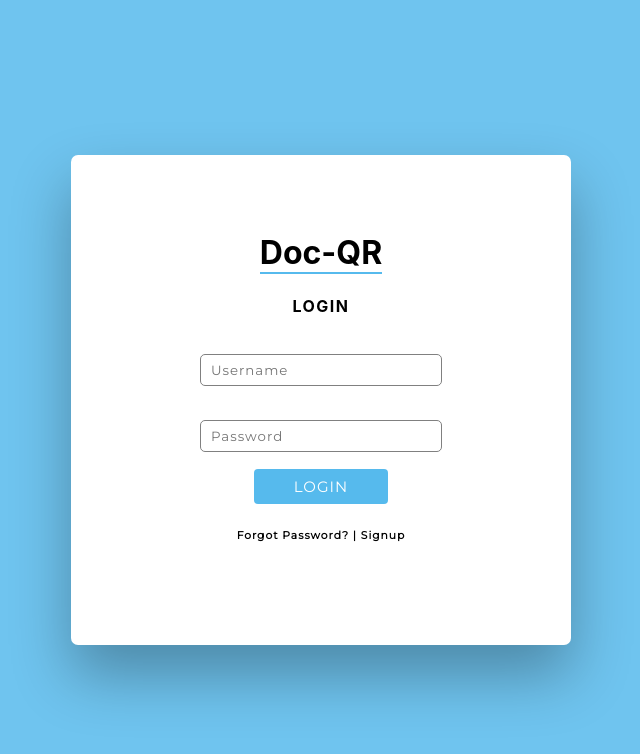
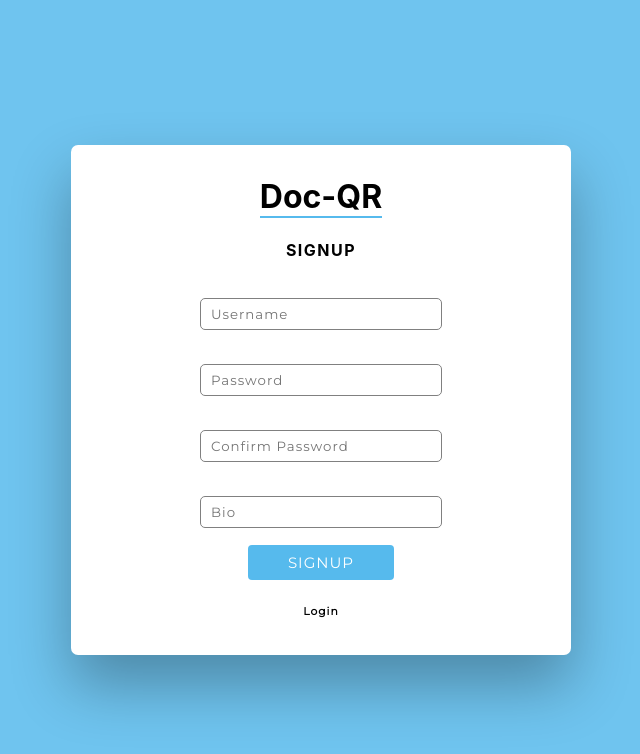
Before and after one commit to unniznd/doc-qr, a React (Create React App) app in the folder frontend/: page /signup in a window 1280 px wide. Shown: the top 754 px of the page, without its empty margins (319-959 px from the left). Built offline with nearby package versions, Linux system fonts and the light colour scheme.

Commit message:
Signup page added

```diff
--- a/frontend/package.json
+++ b/frontend/package.json
@@ -8,6 +8,7 @@
     "@testing-library/user-event": "^13.5.0",
     "react": "^17.0.2",
     "react-dom": "^17.0.2",
+    "react-router-dom": "^6.2.1",
     "react-scripts": "5.0.0",
     "web-vitals": "^2.1.4"
   },
--- a/frontend/src/App.js
+++ b/frontend/src/App.js
@@ -1,13 +1,20 @@
+import {BrowserRouter as Router,Route,Routes} from 'react-router-dom'
 import './App.css'
 import Login from './Components/Login/Login'
+import Signup from './Components/Signup/Signup'
 
 
 function App() {
   return (
-    <div className="App">
-      <Login/>
-    </div>
-  );
+    <Router>
+      <div className="App">
+        <Routes>
+          <Route exact path='/' element={<Login/>} />
+          <Route path='/signup' element={<Signup/>} />
+          </Routes>
+      </div>
+    </Router>
+  )
 }
 
 export default App;
--- a/frontend/src/Components/Login/Login.css
+++ b/frontend/src/Components/Login/Login.css
@@ -59,7 +59,10 @@ form h6{
     font-family: 'Montserrat', sans-serif;
     letter-spacing: 1px;
 }
-
+h6 a{
+    text-decoration: none;
+    cursor: pointer;
+}
 @media screen and (min-width:1000px){
     .login{
         height:55vh;
--- a/frontend/src/Components/Login/Login.js
+++ b/frontend/src/Components/Login/Login.js
@@ -1,7 +1,11 @@
+import {useNavigate} from 'react-router-dom'
 import React from 'react';
 import './Login.css'
 
 function Login() {
+  const navigate = useNavigate()
+  const handleSignup = () => {navigate('/signup')}
+
   return (
     <div className="login">
       <div className="login-wrap">
@@ -11,7 +15,7 @@ function Login() {
           <input type="text" className='l-input' placeholder='Username'/> <br/>
           <input type="password" className='l-input' placeholder='Password'/> <br/>
           <input type="submit" className='login-btn' value="LOGIN" />
-          <h6>Forgot Password? | Signup</h6>
+          <h6>Forgot Password? | <a onClick={handleSignup}>Signup</a></h6>
         </form>
       </div>
     </div>
--- a/frontend/src/Components/Signup/Signup.css
+++ b/frontend/src/Components/Signup/Signup.css
@@ -0,0 +1,70 @@
+@import url('https://fonts.googleapis.com/css2?family=Montserrat&display=swap');
+
+.Signup{
+    background-color: #fff;
+    padding: 40px 25px;
+    border-radius:7px;
+    box-shadow: 0 30px 60px 0 rgb(0 0 0 / 30%);
+    width: 70%;
+    display: flex;
+    justify-content: center;
+    align-items: center;
+    max-width: 450px;
+}
+.Signup-wrap{
+    width: fit-content;
+    height: fit-content;
+
+}
+.heading{
+    width:100%;
+}
+h1{
+    width:fit-content;
+    margin: 0 auto;
+    border-bottom: 2px solid #56baed;
+}
+h4{
+    text-align: center;
+    letter-spacing:1.5px;
+}
+.s-form{
+    width:fit-content;
+    margin: 0 auto;
+    text-align: center;
+}
+.s-input{
+    width: 220px;
+    margin: 17px 0;
+    height: 30px;
+    padding: 0 10px;
+    font-family: 'Montserrat', sans-serif;
+    letter-spacing: 1px;
+    border: 1px solid gray;
+    border-radius: 5px;
+}
+.Signup-btn{
+    border-radius: 4px;
+    padding: 8px 40px;
+    border: 0;
+    font-size: 15px;
+    font-family: 'Montserrat', sans-serif;
+    letter-spacing: 1px;
+    background-color: #56baed;
+    color: #fff;
+    cursor: pointer;
+}
+form h6{
+    font-family: 'Montserrat', sans-serif;
+    letter-spacing: 1px;
+}
+h6{
+    text-decoration: none;
+    cursor: pointer;
+}
+@media screen and (min-width:1000px){
+    .Signup{
+        height:55vh;
+        padding:45px 25px 25px;
+    }
+}
--- a/frontend/src/Components/Signup/Signup.js
+++ b/frontend/src/Components/Signup/Signup.js
@@ -0,0 +1,27 @@
+import {useNavigate} from 'react-router-dom'
+import React from 'react';
+import './Signup.css'
+
+function Signup() {
+    const navigate = useNavigate()
+    const handleLogin = ()=>{navigate('/')}
+
+  return (
+    <div className="Signup">
+      <div className="Signup-wrap">
+        <div className="heading"> <h1>Doc-QR</h1></div>
+        <h4>SIGNUP</h4>
+        <form className="s-form">
+          <input type="text" className='s-input' placeholder='Username'/> <br/>
+          <input type="password" className='s-input' placeholder='Password'/> <br/>
+          <input type="password" className='s-input' placeholder='Confirm Password'/> <br/>
+          <input type="text" className='s-input' placeholder='Bio'/> <br/>
+          <input type="submit" className='Signup-btn' value="SIGNUP" />
+          <h6 onClick={handleLogin}>Login</h6>
+        </form>
+      </div>
+    </div>
+  )
+}
+
+export default Signup;
```
Also changed, not shown: 1 other file (tests, documents, lock files or other folders).
